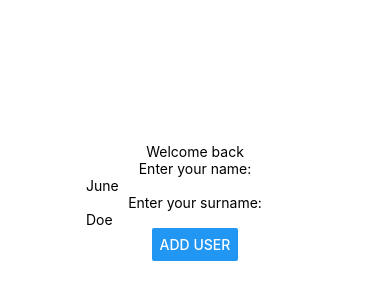
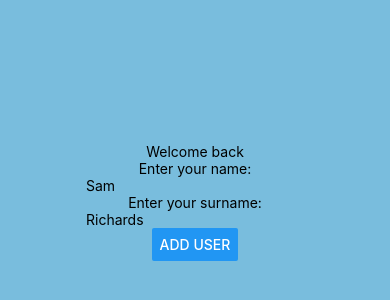
Before and after one commit to JesseBennett-lab/PracticeApp, a React Native app in the folder first-app/: screen / in a window 390 px wide. Shown: the part 220-520 px from the top of the page. Built offline with nearby package versions, Linux system fonts and the light colour scheme.

Commit message:
updated Layout

```diff
--- a/first-app/App.tsx
+++ b/first-app/App.tsx
@@ -6,9 +6,9 @@ export default function App() {
     <View style={styles.container}>
       <Text>Welcome back</Text>
       <Text>Enter your name:</Text>
-      <TextInput placeholder="June"/>
+      <TextInput placeholder="Sam"/>
       <Text>Enter your surname:</Text>
-      <TextInput placeholder="Doe"/>
+      <TextInput placeholder="Richards"/>
 
       <Button title= "Add user"/>
       <StatusBar style="auto" />
@@ -19,7 +19,7 @@ export default function App() {
 const styles = StyleSheet.create({
   container: {
     flex: 1,
-    backgroundColor: '#fff',
+    backgroundColor: '#79bddd',
     alignItems: 'center',
     justifyContent: 'center',
   },
```
